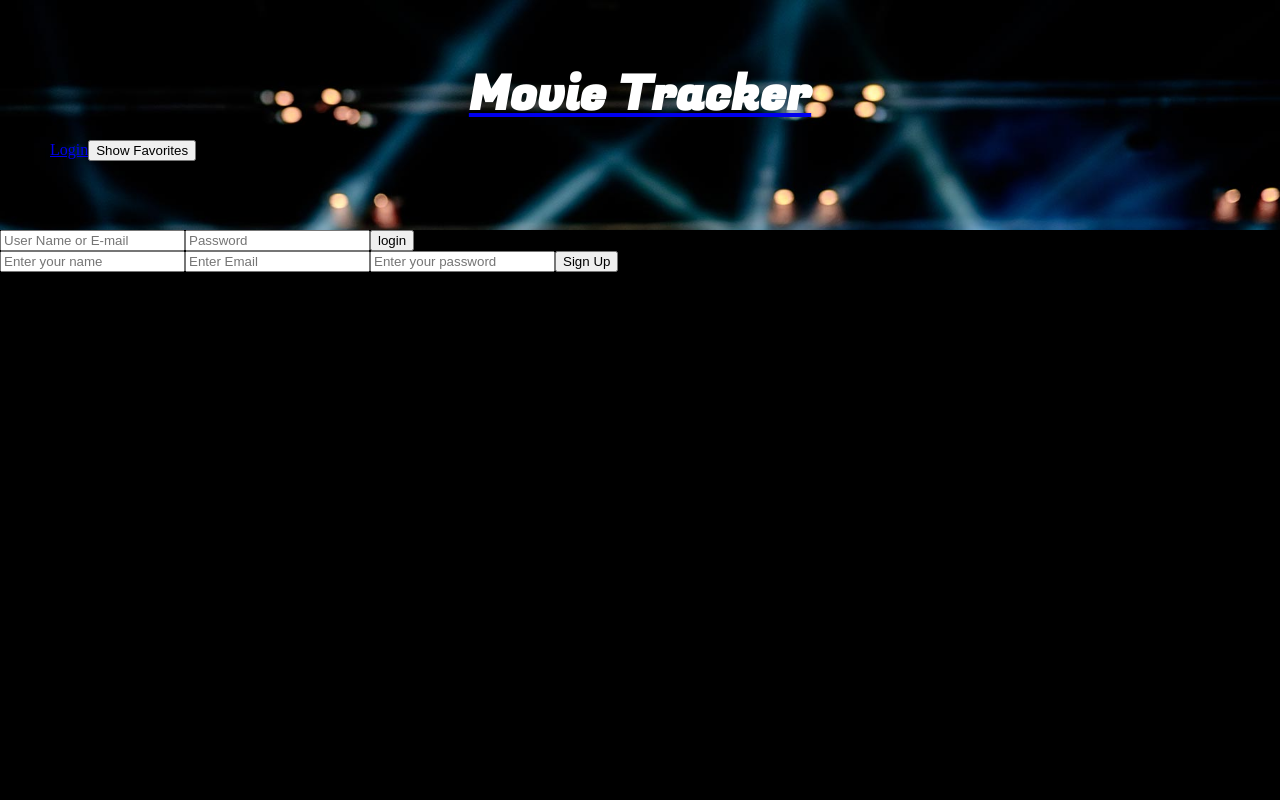
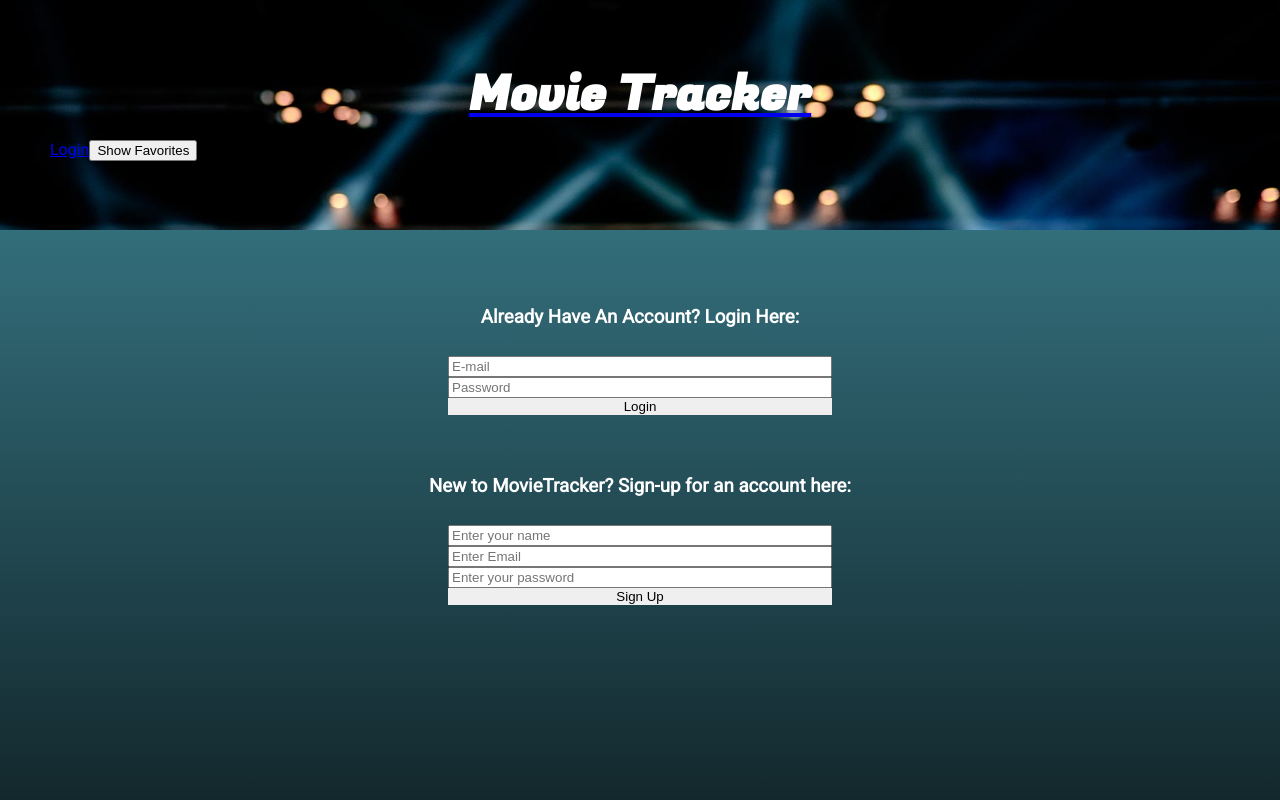
Before and after one commit to etcetera8/movie-tracker, a React (Create React App) app: page /login in a window 1280 px wide. Shown: the top 800 px of the page. Built offline with nearby package versions, Linux system fonts and the light colour scheme; no server answers.

Commit message:
Add styling to Login and SignUp components Style forms for Login and SignUp Add hover state to buttons for Login and SignUp Add Roboto font to App

```diff
--- a/src/components/App/App.css
+++ b/src/components/App/App.css
@@ -1,3 +1,5 @@
+@import url('https://fonts.googleapis.com/css?family=Roboto');
+
 html {
   background: #000000;
 }
@@ -7,4 +9,12 @@ body {
   min-height: 100%;
   padding: 0px;
   margin: 0px;
+  font-family: 'Roboto', sans-serif;
 }
+
+.App {
+  min-width: 100%;
+  min-height: 100%;
+  padding: 0px;
+  margin: 0px;
+}
--- a/src/components/App/App.js
+++ b/src/components/App/App.js
@@ -34,7 +34,7 @@ export class App extends Component {
 
   render() {
     return (
-      <div>
+      <div className="App">
         <Header />
         <Main />
       </div>
--- a/src/components/Login/Login.css
+++ b/src/components/Login/Login.css
@@ -1,3 +1,37 @@
 .error {
   border: 1px solid red;
 }
+
+.Login {
+  background: linear-gradient(#336E7B, #000000);
+  min-height: 100vh;
+  padding: 3em 0;
+  margin: 0px;
+  display: flex;
+  flex-direction: column;
+}
+
+.login-prompt {
+  align-self: center;
+  padding: 0.5em;
+  color: #ffffff;
+}
+
+.login-form {
+  display: flex;
+  flex-direction: column;
+  align-self: center;
+  width: 30%;
+  padding-bottom: 2em;
+}
+
+.login-btn {
+  border: none;
+  border-style: none;
+}
+
+.login-btn:hover {
+  background: #000000;
+  color: #e3be42;
+  border: none;
+}
--- a/src/components/Login/Login.js
+++ b/src/components/Login/Login.js
@@ -44,13 +44,14 @@ class Login extends Component {
 
   render() {
     return (
-      <div>
-        <form type="submit">
+      <div className="Login">
+        <h3 className="login-prompt">Already Have An Account? Login Here:</h3>
+        <form type="submit" className="login-form">
           <input
             className={!this.state.errorStatus ? "" : "error"}
             name="username"
             type='text'
-            placeholder="User Name or E-mail"
+            placeholder="E-mail"
             value={this.state.username}
             onChange={this.handleChange}
             />
@@ -63,8 +64,9 @@ class Login extends Component {
             onChange={this.handleChange}
             />
           <button
+            className="login-btn"
             onClick={this.handleLoginAttempt}
-            type="submit">login
+            type="submit">Login
           </button>
           {this.state.errorStatus &&
             <span className="login-error">E-mail or password do not match, try again</span>
--- a/src/components/SignUp/SignUp.css
+++ b/src/components/SignUp/SignUp.css
@@ -6,3 +6,32 @@
   font-size: .8em;
   color: red;
 }
+
+.signup {
+  display: flex;
+  flex-direction: column;
+}
+
+.signup-prompt {
+  align-self: center;
+  padding: 0.5em;
+  color: #ffffff;
+}
+
+.signup-form {
+  display: flex;
+  flex-direction: column;
+  align-self: center;
+  width: 30%;
+}
+
+.signup-btn {
+  border: none;
+  border-style: none;
+}
+
+.signup-btn:hover {
+  background: #000000;
+  color: #e3be42;
+  border: none;
+}
--- a/src/components/SignUp/SignUp.js
+++ b/src/components/SignUp/SignUp.js
@@ -46,8 +46,9 @@ export class SignUp extends Component {
 
   render () {
     return (
-      <div>
-        <form type="submit">
+      <div className="signup">
+        <h3 className="signup-prompt">New to MovieTracker? Sign-up for an account here:</h3>
+        <form type="submit" className="signup-form">
           <input
             value={this.state.name}
             onChange={this.handleChange}
@@ -71,6 +72,7 @@ export class SignUp extends Component {
             placeholder="Enter your password"
           />
           <button
+            className="signup-btn"
             type="submit"
             onClick={this.handleSignUp}>
             Sign Up
--- a/src/index.css
+++ b/src/index.css
@@ -1,5 +1,14 @@
 body {
-  margin: 0;
-  padding: 0;
+  margin: 0px;
+  padding: 0px;
+  min-width: 100%;
+  min-height: 100%;
   font-family: sans-serif;
 }
+
+.root {
+  margin: 0px;
+  padding: 0px;
+  min-width: 100%;
+  min-height: 100%;
+}
```
